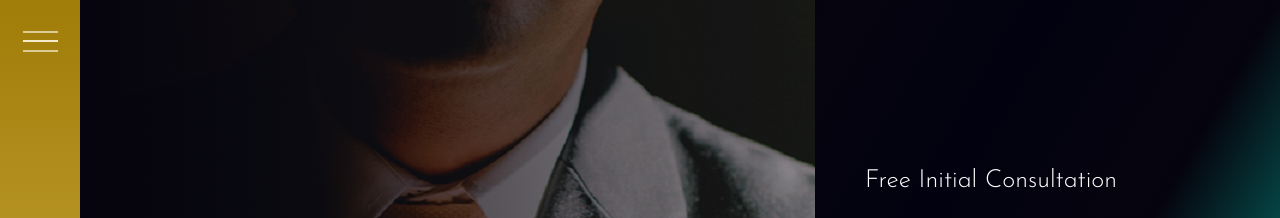
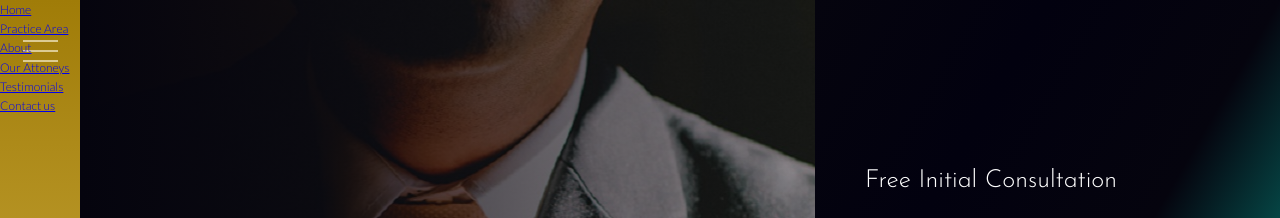
Before and after one commit to IkTom22/lawfirm-template, a website: page index.html in a window 1280 px wide. Shown: the top 218 px of the page. Drawn offline with Linux system fonts and the light colour scheme.

Commit message:
navigation html added

```diff
--- a/index.html
+++ b/index.html
@@ -14,8 +14,22 @@
 
     <body>
         <div class="container">
-            <div class="sidebar">
-                <button class="nav-btn"></button>
+            <div class="navigation">
+                <input type="checkbox" class="navigation__checkbox" id="navi-toggle">
+                <label for="navi-toggle" class="navigation__button">
+                    <span class="navigation__icon">&nbsp;</span>
+                </label>
+                <nav class="navigation__nav">
+                    <ul class="navigation__list">
+                        <li class="navigation__item"><a href="#" class="navigation__link">Home</a></li>
+                        <li class="navigation__item"><a href="#" class="navigation__link">Practice Area</a></li>
+                        <li class="navigation__item"><a href="#" class="navigation__link">About</a></li>
+                        <li class="navigation__item"><a href="#" class="navigation__link">Our Attoneys</a></li>
+                        <li class="navigation__item"><a href="#" class="navigation__link">Testimonials</a></li>
+                        <li class="navigation__item"><a href="#" class="navigation__link">Contact us</a></li>
+                    </ul>
+                </nav>
+                <!-- <button class="nav-btn"></button> -->
             </div>
             <!-- <nav class="popup">
 
--- a/sass/_base.scss
+++ b/sass/_base.scss
@@ -85,7 +85,8 @@ body {
     grid-template-columns: [sidebar-start] 8rem [sidebar-end full-start] minmax(6rem, 1fr) [center-start] repeat(8, [col-start] minmax(min-content, 14rem) [col-end]) [center-end] minmax(6rem, 1fr) [full-end]; //1140/8 = 142.5
 
     @media only screen and (max-width: $bp-medium){
-        grid-template-rows: 6rem 80vh repeat(6, min-content);
+        //grid-template-rows: 6rem 80vh repeat(6, min-content);
+        grid-template-rows: 100vh repeat(6, min-content);
         grid-template-columns: [sidebar-end full-start] minmax(6rem, 1fr) [center-start] repeat(8, [col-start] minmax(min-content, 14rem) [col-end]) [center-end] minmax(6rem, 1fr) [full-end]; //1140/8 = 142.5
     }
 
--- /dev/null
+++ b/sass/_navigation.scss
@@ -0,0 +1,125 @@
+// .sidebar {
+//     background-image: linear-gradient(to bottom, $color-primary, $color-primary-light, $color-primary-dark, $color-primary, $color-primary-light,  $color-primary-dark, $color-primary);
+//     grid-row: 1 / -1;
+//     display: flex;
+//     justify-content: center;
+
+//     @media only screen and (max-width: $bp-medium){
+//         grid-column: 1/ -1;
+//         grid-row: 1 /2;
+//         background-image: linear-gradient(to right, $color-primary, $color-primary-light, $color-primary-dark, $color-primary);
+//         justify-content: flex-end;
+//         align-content: center;
+
+//     }
+// }
+
+// .nav-btn {
+//     border: none;
+//     border-radius: 0;
+//     width: 3.5rem;
+//     height: .2rem;
+//     background-color: $color-grey-light-1;
+//     margin-top: 4rem;
+//     position: fixed;
+
+//     @media only screen and (max-width: $bp-medium){
+//         margin-top: 3rem;
+//         transform: translateX(-3rem);
+//         background-color: rgba($color-grey-light-1, .7);
+//     }
+
+//     &::before,
+//     &::after {
+//         content: "";
+//         display: block;
+//         width: 3.5rem;
+//         height: .2rem;
+//         background-color: rgba($color-grey-light-1, .7);
+//     }
+//     &::before {
+//         transform: translateY(1rem);
+
+//     }
+//     &::after {
+//         transform: translateY(-1.1rem);
+
+//     }
+
+// }
+
+.navigation {
+    background-image: linear-gradient(to bottom, $color-primary, $color-primary-light, $color-primary-dark, $color-primary, $color-primary-light,  $color-primary-dark, $color-primary);
+    grid-row: 1 / -1;
+    display: flex;
+    z-index: 1000;
+    justify-content: center;
+
+    @media only screen and (max-width: $bp-medium){
+        // grid-column: 1/ -1;
+        // grid-row: 1 /2;
+        height: 10vh;
+        width: 100vw;
+        position: fixed;
+        top:0;
+        left:0;
+        background-image: linear-gradient(to right, $color-primary, $color-primary-light, $color-primary-dark, $color-primary);
+        justify-content: flex-end;
+        align-content: center;
+
+    }
+
+    &__checkbox {
+        display: none;
+    }
+    &__button {
+        border: none;
+        border-radius: 0;
+        width: 3.5rem;
+        height: .2rem;
+        background-color: rgba($color-grey-light-1, .7);
+        margin-top: 4rem;
+        position: fixed;
+
+
+        &::before,
+        &::after {
+            content: "";
+            display: block;
+            width: 3.5rem;
+            height: .2rem;
+            background-color: rgba($color-grey-light-1, .7);
+        }
+        &::before {
+            transform: translateY(2rem);
+
+        }
+        &::after {
+            transform: translateY(-1.1rem);
+
+        }
+
+
+    }
+    &__icon {
+
+    }
+    &__nav {
+        // display: none;
+        width:50vw;
+        height: 100vh;
+        position: fixed;
+        top:0;
+        left:0;
+        //background-image: linear-gradient(to bottom, $color-primary-dark, $color-primary, $color-primary-light);
+    }
+    &__list {
+        list-style: none;
+    }
+    &__item{
+
+    }
+    &__link{
+
+    }
+}
--- a/sass/_sidebar.scss
+++ /dev/null
@@ -1,49 +0,0 @@
-.sidebar {
-    background-image: linear-gradient(to bottom, $color-primary, $color-primary-light, $color-primary-dark, $color-primary, $color-primary-light,  $color-primary-dark, $color-primary);
-    grid-row: 1 / -1;
-    display: flex;
-    justify-content: center;
-
-    @media only screen and (max-width: $bp-medium){
-        grid-column: 1/ -1;
-        grid-row: 1 /2;
-        background-image: linear-gradient(to right, $color-primary, $color-primary-light, $color-primary-dark, $color-primary);
-        justify-content: flex-end;
-        align-content: center;
-
-    }
-}
-
-.nav-btn {
-    border: none;
-    border-radius: 0;
-    width: 3.5rem;
-    height: .2rem;
-    background-color: $color-grey-light-1;
-    margin-top: 4rem;
-    position: fixed;
-
-    @media only screen and (max-width: $bp-medium){
-        margin-top: 3rem;
-        transform: translateX(-3rem);
-        background-color: rgba($color-grey-light-1, .7);
-    }
-
-    &::before,
-    &::after {
-        content: "";
-        display: block;
-        width: 3.5rem;
-        height: .2rem;
-        background-color: rgba($color-grey-light-1, .7);
-    }
-    &::before {
-        transform: translateY(1rem);
-
-    }
-    &::after {
-        transform: translateY(-1.1rem);
-
-    }
-
-}
--- a/sass/main.scss
+++ b/sass/main.scss
@@ -3,7 +3,7 @@
 @import 'button';
 @import 'typography';
 @import 'header';
-@import 'sidebar';
+@import 'navigation';
 @import 'initialcontact';
 @import 'fields';
 @import 'about';
```
Also changed, not shown: sass/_attoneys.scss (+1 -8 lines), css/style.css.
